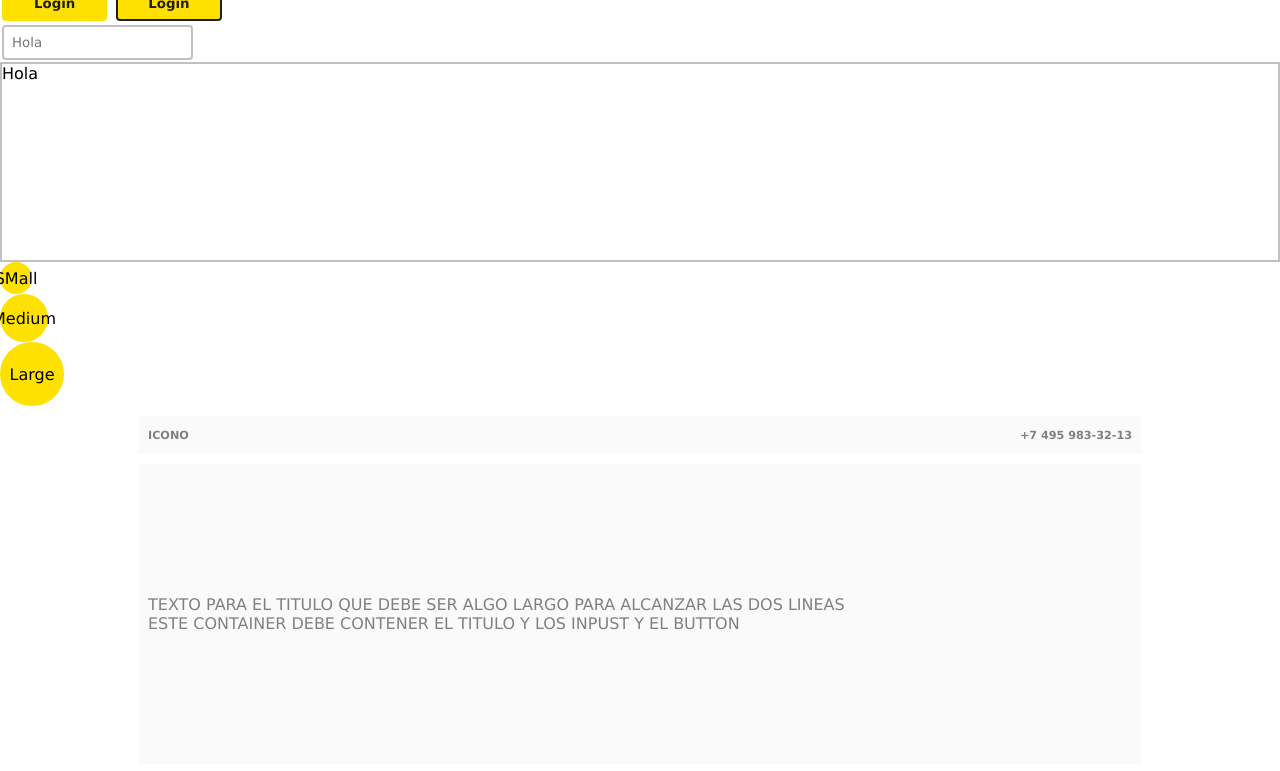
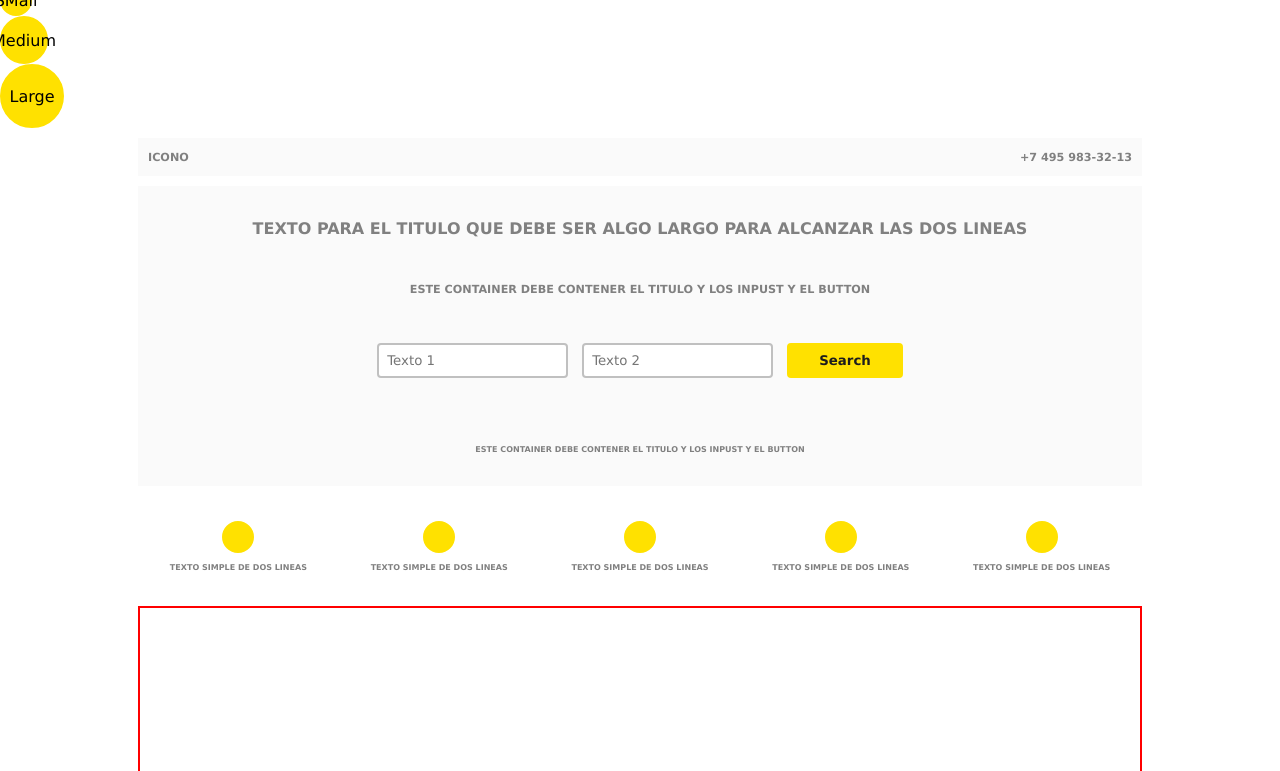
Before and after one commit to Erre23/hackaton7, a plain HTML site: page index.html in a window 1280 px wide. Shown: the part 54-825 px from the top of the page. Drawn offline with Linux system fonts and the light colour scheme.

Commit message:
Cambios finales por la hora

```diff
--- a/assets/style/components/button/_button.scss
+++ b/assets/style/components/button/_button.scss
@@ -1,7 +1,7 @@
 @import '../mixins/control';
 
 .Button-Primary {
-    @include Control (2px, rgb(255, 225, 0), rgb(255, 238, 0), rgb(255, 225, 0), rgb(255, 238, 0), rgb(29, 29, 29), default);
+    @include Control (2px, rgb(255, 225, 0), rgb(255, 238, 0), rgb(255, 225, 0), rgb(255, 238, 0), rgb(29, 29, 29), pointer);
     text-align: center;
     font-weight: bold;
     padding: 8px 30px;
--- a/assets/style/components/container/_container.scss
+++ b/assets/style/components/container/_container.scss
@@ -60,7 +60,9 @@
     height: 300px;
     display: flex;
     flex-direction: column;
-    justify-content: center;
+    justify-content: space-around;
+    align-items: center;
+    text-align: center;
     padding: inherit;
     color: gray;
     background-color: rgb(250, 250, 250);
@@ -117,8 +119,14 @@
 
 .Container-Section7 {
     grid-area: 'Section7';
-    border: 2px solid red;
-    height: 300px;
+    display: flex;
+    flex-direction: column;
+    justify-content: space-around;
+    align-items: center;
+    text-align: center;
+    padding: inherit;
+    color: gray;
+    background-color: rgb(255, 225, 0);
 }
 
 .Container-Footer {
@@ -126,3 +134,28 @@
     border: 2px solid red;
     height: 300px;
 }
+
+.Container-Form {
+    max-width: 80%;
+    display: grid;
+    grid-template-areas:
+        'Title Title Title'
+        'Input1 Input2 Button'
+        'Subtitle Subtitle Subtitle';
+    grid-gap: 10px;
+    &-Title {
+        grid-area: 'Title';
+    }
+    &-Input1 {
+        grid-area: 'Input1';
+    }
+    &-Input2 {
+        grid-area: 'Input2';
+    }
+    &-Button {
+        grid-area: 'Button';
+    }
+    &-Subtitle {
+        grid-area: 'Subtitle';
+    }
+}
--- /dev/null
+++ b/assets/style/components/text/_text.scss
@@ -0,0 +1,13 @@
+@import '../mixins/text';
+
+.Text-Title {
+    @include Text-Title;
+}
+
+.Text-Subtitle {
+    @include Text-Subtitle;
+}
+
+.Text-Parrafo {
+    @include Text-Parrafo;
+}
--- a/assets/style/components/textBox/_textBox.scss
+++ b/assets/style/components/textBox/_textBox.scss
@@ -1,6 +1,6 @@
 @import '../mixins/control';
 
 .TextBox {
-    @include Control (2px, default, default, silver, grey, rgb(29, 29, 29), text);
+    @include Control (2px, white, white, silver, grey, rgb(29, 29, 29), text);
     padding: 8px;
 }
--- a/assets/style/style.scss
+++ b/assets/style/style.scss
@@ -2,3 +2,4 @@
 @import 'components/button/button';
 @import 'components/textBox/textBox';
 @import 'components/container/container';
+@import 'components/text/text';
--- a/index.html
+++ b/index.html
@@ -10,13 +10,6 @@
 </head>
 <body>
     <h1>Hackaton 7 - SASS</h1>
-    <button class="Button-Primary">Login</button>
-    <button class="Button-Secondary">Login</button>
-    <p></p>
-    <input class="TextBox" placeholder="Hola">
-    <p></p>
-    <div class="Container-Large">Hola</div>
-
     <div class="Container-Circle--Small">SMall</div>
     <div class="Container-Circle">Medium</div>
     <div class="Container-Circle--Large">Large</div>
@@ -26,8 +19,14 @@
             <div>+7 495 983-32-13</div>
         </div>
         <div class="Container-Banner">
-            <div>TEXTO PARA EL TITULO QUE DEBE SER ALGO LARGO PARA ALCANZAR LAS DOS LINEAS</div>
-            <div>ESTE CONTAINER DEBE CONTENER EL TITULO Y LOS INPUST Y EL BUTTON</div>
+            <div class="Text-Title">TEXTO PARA EL TITULO QUE DEBE SER ALGO LARGO PARA ALCANZAR LAS DOS LINEAS</div>
+            <div class="Container-Form-Title Text-Subtitle">ESTE CONTAINER DEBE CONTENER EL TITULO Y LOS INPUST Y EL BUTTON</div>
+            <div class="Container-Form">
+                <div class="Container-Form-Input1 Text-Subtitle"><input class="TextBox" placeholder="Texto 1"/></div>
+                <div class="Container-Form-Input2 Text-Subtitle"><input class="TextBox" placeholder="Texto 2" /></div>
+                <div class="Container-Form-Button Text-Subtitle"><button class="Button-Primary">Search</button></div>
+            </div>
+            <div class="Container-Form-Subtitle Text-Parrafo">ESTE CONTAINER DEBE CONTENER EL TITULO Y LOS INPUST Y EL BUTTON</div>
         </div>
         <div class="Container-Section1">
             <div class="Section1-Item">
@@ -67,7 +66,14 @@
 
         </div>
         <div class="Container-Section7">
-
+            <div class="Text-Title">TEXTO PARA EL TITULO QUE DEBE SER ALGO LARGO PARA ALCANZAR LAS DOS LINEAS</div>
+            <div class="Container-Form-Title Text-Subtitle">ESTE CONTAINER DEBE CONTENER EL TITULO Y LOS INPUST Y EL BUTTON</div>
+            <div class="Container-Form">
+                <div class="Container-Form-Input1 Text-Subtitle"><input class="TextBox" placeholder="Texto 1"/></div>
+                <div class="Container-Form-Input2 Text-Subtitle"><input class="TextBox" placeholder="Texto 2" /></div>
+                <div class="Container-Form-Button Text-Subtitle"><button class="Button-Secondary">Search</button></div>
+            </div>
+            <div class="Container-Form-Subtitle Text-Parrafo">ESTE CONTAINER DEBE CONTENER EL TITULO Y LOS INPUST Y EL BUTTON</div>
         </div>
         <div class="Container-footer">
 
```
Also changed, not shown: assets/style/style.css, 1 other file.
